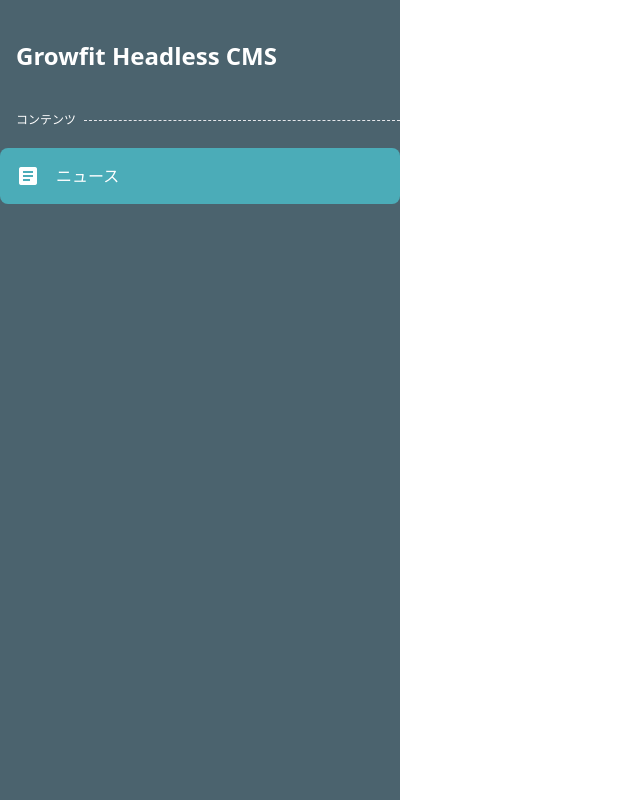
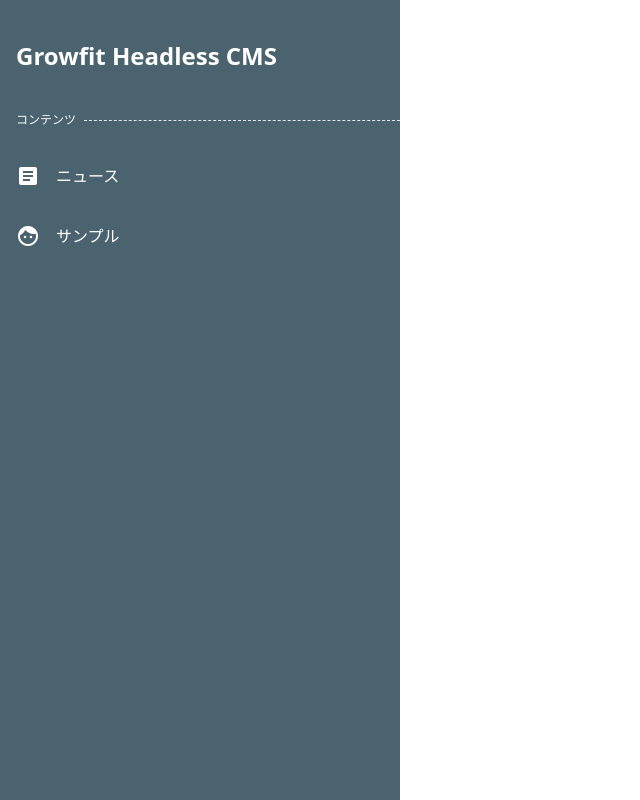
Before and after one commit to Taiga-Ebihara/growfit-FE-admin, a Nuxt app: page / in a window 1280 px wide. Shown: the whole page, without its empty margins (0-640 px from the left). Built offline with nearby package versions, Linux system fonts and the light colour scheme.

Commit message:
Create: nuxt-link

```diff
--- a/src/layouts/default.vue
+++ b/src/layouts/default.vue
@@ -6,10 +6,14 @@
         <span class="block text-xs whitespace-nowrap">コンテンツ</span>
         <div class="h-0 w-full ml-2 border-t border-dashed"></div>
       </div>
-      <div class="flex items-center w-full mt-5 p-4 bg-primary rounded-lg">
+      <NuxtLink class="flex items-center w-full mt-5 p-4 rounded-lg duration-300 hover:opacity-80" :class="{ 'bg-primary': $route.name === 'news' }" to="/news">
         <span class="material-icons block">article</span>
         <span class="block ml-4">ニュース</span>
-      </div>
+      </NuxtLink>
+      <NuxtLink class="flex items-center w-full mt-1 p-4 rounded-lg duration-300 hover:opacity-80" :class="{ 'bg-primary': $route.name === 'sample' }" to="/sample">
+        <span class="material-icons block">face</span>
+        <span class="block ml-4">サンプル</span>
+      </NuxtLink>
     </div>
     <main>
       <Nuxt />
--- /dev/null
+++ b/src/pages/news.vue
@@ -0,0 +1,10 @@
+<template>
+  <div>これはニュースです。</div>
+</template>
+
+<script lang="ts">
+import { Vue, Component } from 'nuxt-property-decorator'
+
+@Component({})
+export default class extends Vue {}
+</script>
```
